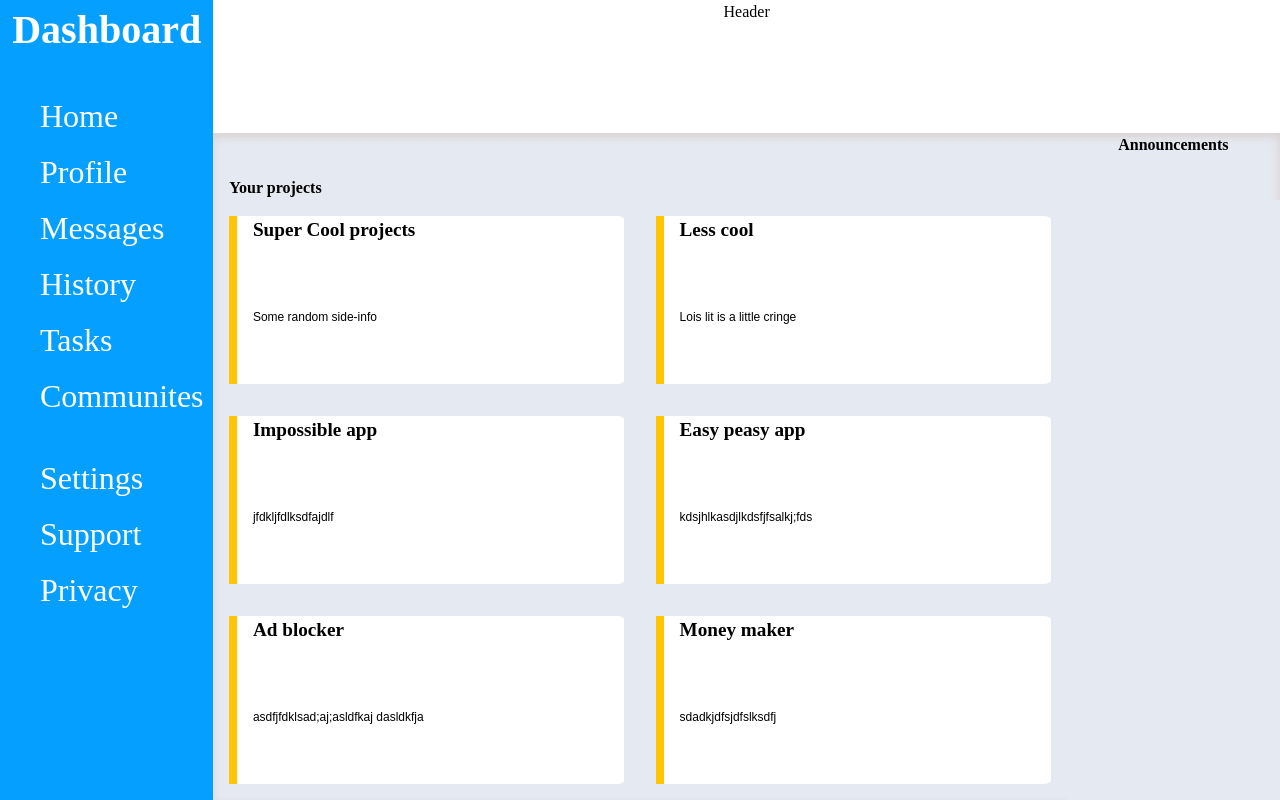
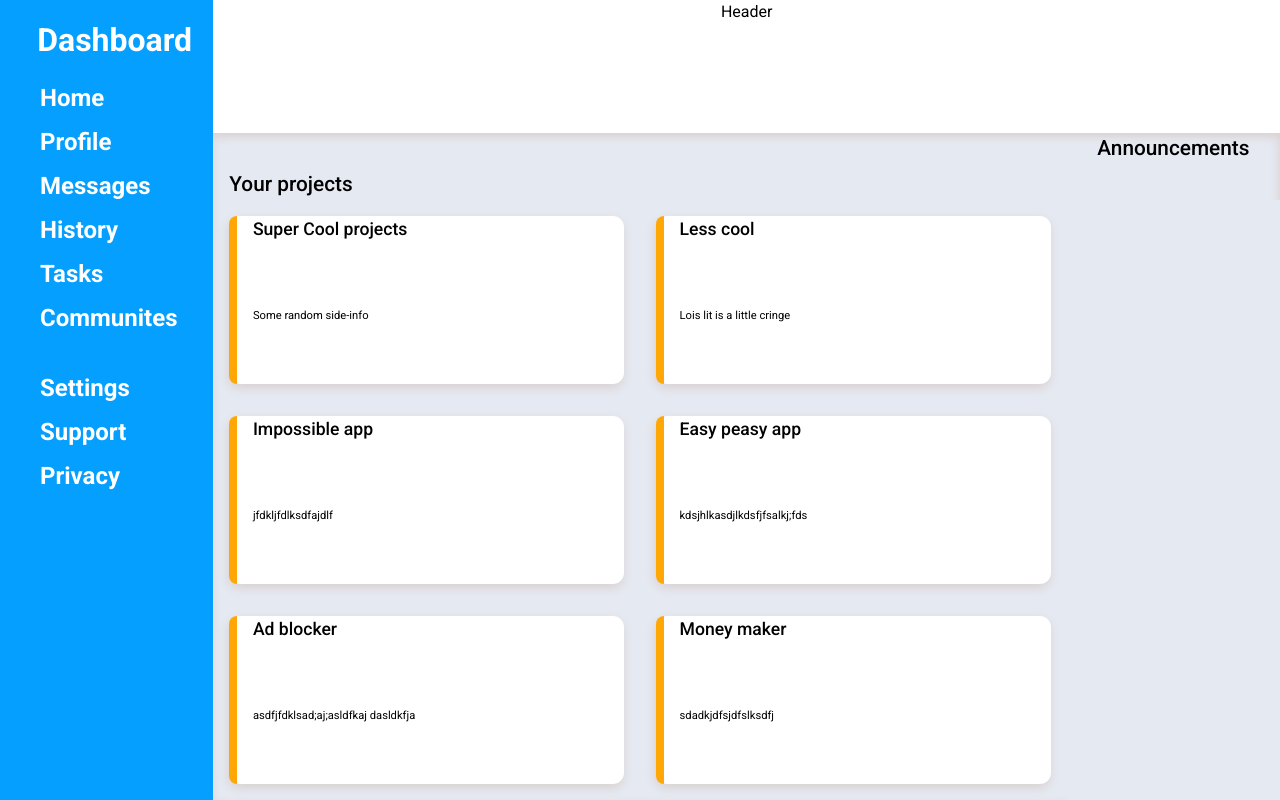
Before and after one commit to RubyFalcon/admin-dashboard, a plain HTML site: page index.html in a window 1280 px wide. Drawn offline with Linux system fonts and the light colour scheme.

Commit message:
fixed an issue on border radius

```diff
--- a/index.html
+++ b/index.html
@@ -5,6 +5,9 @@
     <meta name="viewport" content="width=device-width, initial-scale=1.0">
     <title>Admin dashboard</title>
     <link rel="stylesheet" href="./styles.css">
+    <link rel="preconnect" href="https://fonts.googleapis.com">
+<link rel="preconnect" href="https://fonts.gstatic.com" crossorigin>
+<link href="https://fonts.googleapis.com/css2?family=Lobster&family=Nunito+Sans:ital,opsz,wght@0,6..12,200..1000;1,6..12,200..1000&family=Roboto:ital,wght@0,100;0,300;0,400;0,500;0,700;0,900;1,100;1,300;1,400;1,500;1,700;1,900&display=swap" rel="stylesheet">
 </head>
 <body>
     <div class="container">
--- a/styles.css
+++ b/styles.css
@@ -1,5 +1,9 @@
 :root {
     --main-color : #e5e9f1;
+
+    --white: #ffffff;
+    --yellow: #ffa805;
+
 }
 
 /* 1. Use a more-intuitive box-sizing model */
@@ -18,6 +22,8 @@
     /* 4. Improve text rendering */
     -webkit-font-smoothing: antialiased;
     height: 100vh;
+    font-family: 'Roboto' , sans-serif;
+
   }
 
   /* 5. Improve media defaults */
@@ -77,12 +83,14 @@
   }
 
   .sidebar h1 {
-    font-size: 2.5rem;
-    margin-bottom: 2rem;
+    font-size: 2rem;
+    margin: 1rem 1rem 1rem 2rem;
+
   }
   .sidebar li {
-    font-size: 2rem;
+    font-size: 1.5rem;
     text-align: left;
+    font-weight: 600;
   }
 
  li {
@@ -110,8 +118,8 @@
 
 
   .projects p {
-    font-size: 12px;
-    font-family: sans-serif;
+    font-size: 0.7rem;
+
     font-weight: normal;
     text-align: left;
   }
@@ -128,7 +136,8 @@
   }
 
   .projects h2 {
-    font-size: 1rem;
+    font-size: 1.3rem;
+    font-weight: 500;
   }
   #project-title {
     grid-area: 1/1/2/2;
@@ -151,20 +160,30 @@
 
   .card {
     background-color: #ffffff;
-    border-radius: 2%;
+    border-radius: 0.7rem;
     display: grid;
     grid-template-columns: 2fr 98fr;
     grid-template-rows: repeat(2, 1fr);
     gap: 1rem;
+    box-shadow:  -1px 4px 10px 0px #d9d1d1;
+    position: relative;
+    top: 0;
+
   }
 
 
+  .card:hover {
+    top: -2px;
+  }
+
   .card h3 {
-    font-size: 1.2rem;
+    font-size: 1.1rem;
     text-align: left;
+    font-weight: 500;
   }
 
   .yellow {
-    background-color: #ffc505;
+    background-color: var(--yellow);
     grid-area: 1/1/-1/2;
+    border-radius: 0.7rem 0 0 0.7rem;
   }
```
